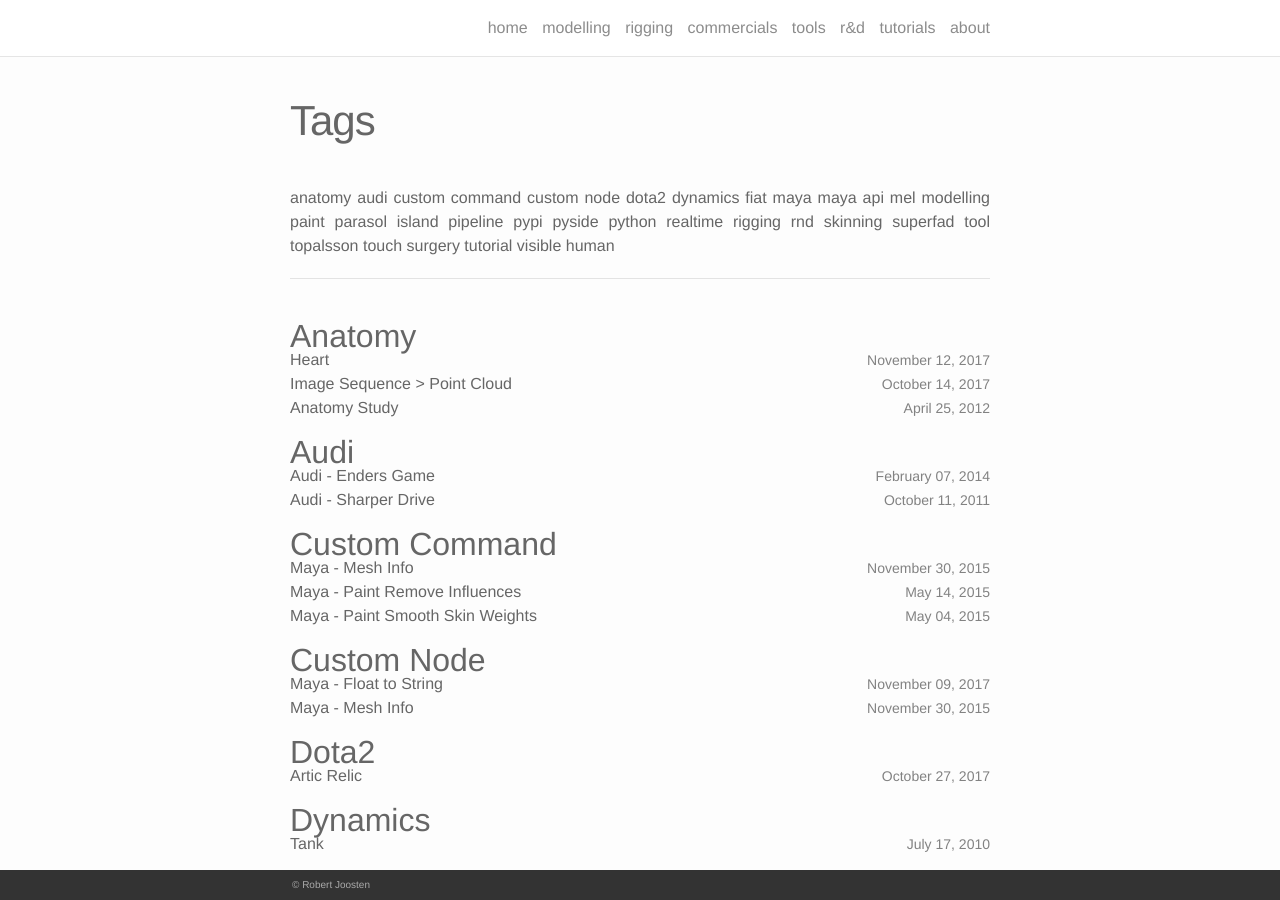
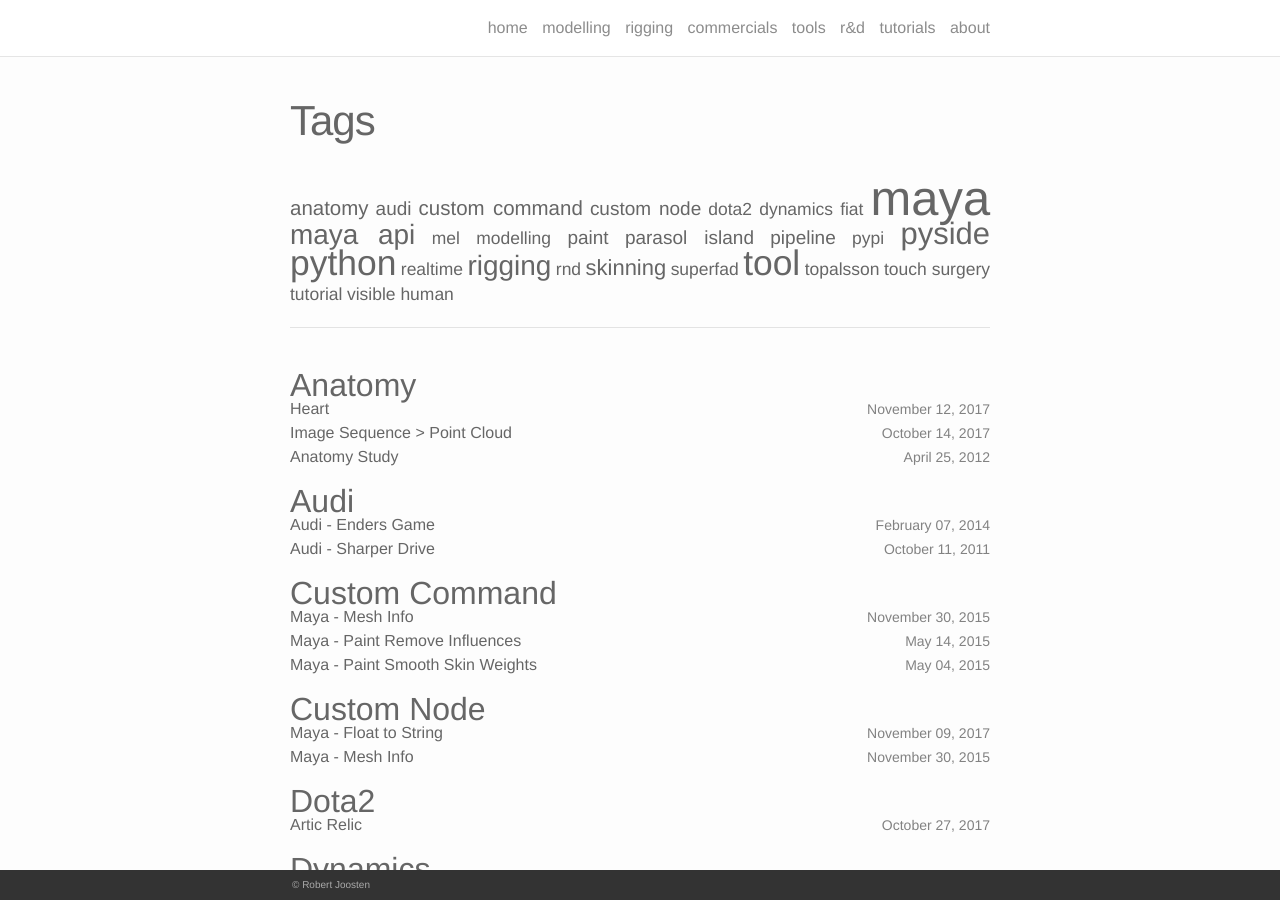
Before and after one commit to robertjoosten/robertjoosten.github.io, a Jekyll site: the page built from tags.md, in a window 1280 px wide and 900 px high. Built offline with Jekyll 4.4.1, drawn with Linux system fonts in a browser that asks for light colours; nearby versions of some CDN libraries.

Commit message:
add tag cloud

```diff
--- a/tags.md
+++ b/tags.md
@@ -6,6 +6,7 @@ no-menu: 1
 ---
 
 {% capture tags %}{% for project in site.projects %}{% for tag in project.tag %}{{ tag }}|{% endfor %}{% endfor %}{% endcapture %}
+{% assign collection_tags = tags | split: "|" %}
 {% assign filtered_tags = tags | split: "|" | uniq | sort %}
 {% assign reversed_projects = site.projects | reverse %}
 
@@ -15,7 +16,17 @@ no-menu: 1
 <ul class="post-list">
 <p class="justify">
 {% for tag in filtered_tags %}
-<a href="/tags/#{{ tag |replace: ' ', '-' }}">{{ tag }}</a>
+
+{% assign tag_count = 0 %}
+{% for t in collection_tags %}
+{% if tag == t %}
+{% assign tag_count = tag_count | plus: 1 %}
+{% endif %}
+{% endfor %}
+
+{% assign rel_tag_size = tag_count | times: 10.0 | divided_by: collection_tags.size | plus: 1 %}
+<span style="font-size: {{ rel_tag_size }}em"><a href="/tags/#{{ tag |replace: ' ', '-' }}">{{ tag }}</a></span>
+
 {% endfor %}
 </p>
 </ul>
```
Also changed, not shown: other parts of tags.md (+1 -1 lines).
